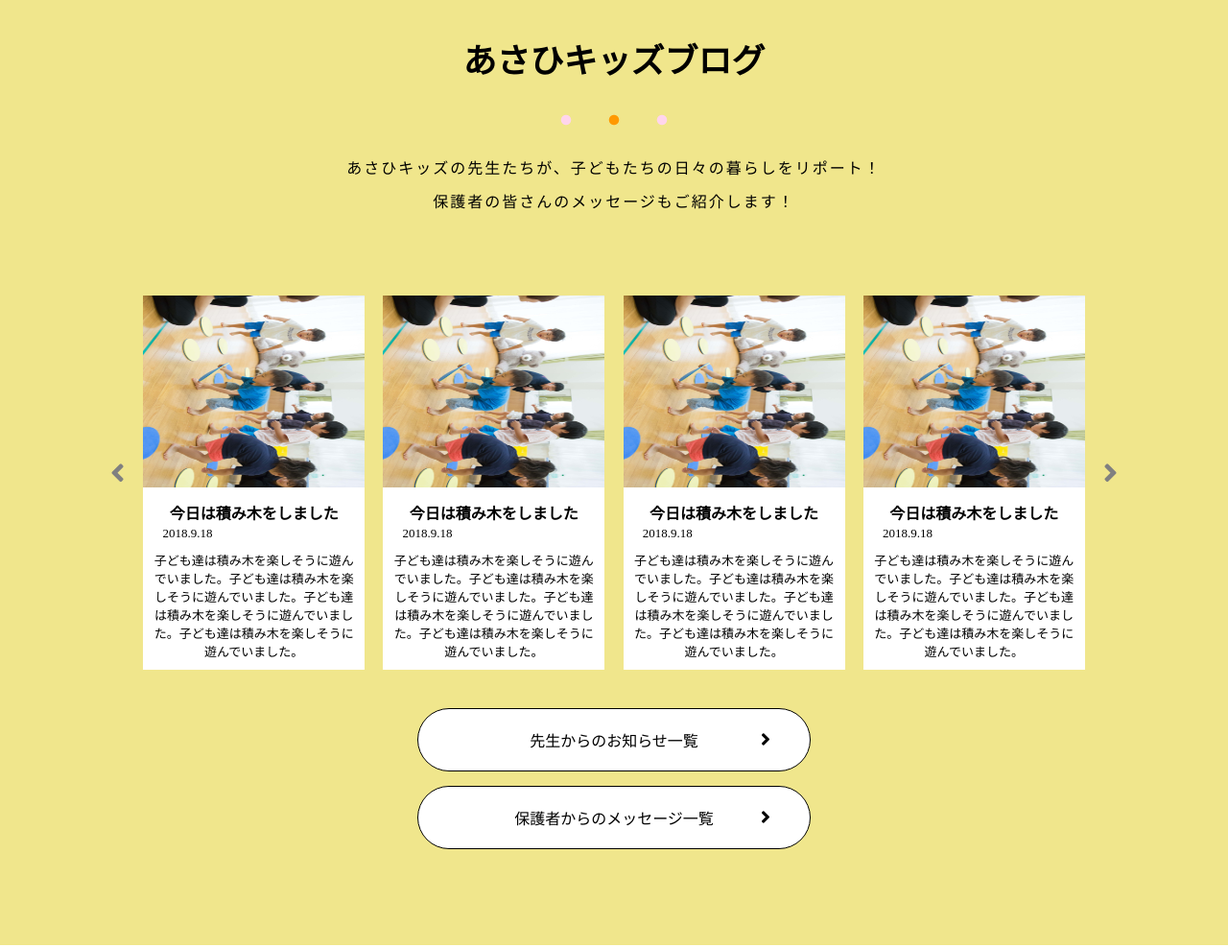
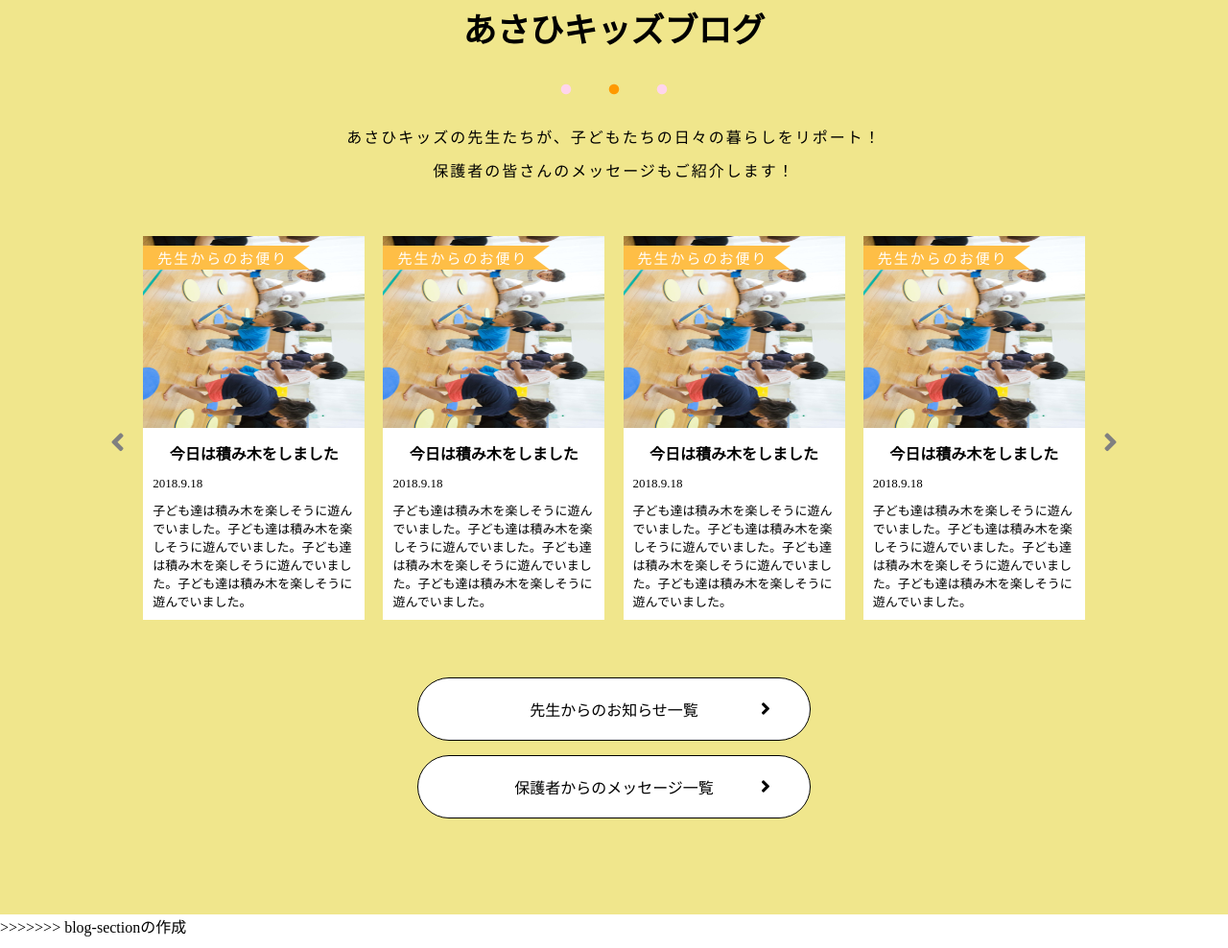
Before and after one commit to Oppai-creater/syunta-practice1, a plain HTML site: page index.html in a window 1280 px wide. Shown: the part 2276-3264 px from the top of the page at 96% size. Drawn offline with Linux system fonts and the light colour scheme.

Commit message:
blog-sectionの修正

```diff
--- a/assets/css/common.css
+++ b/assets/css/common.css
@@ -51,7 +51,7 @@ header{
 header .contact .mail-btn{
   background-color: #f2a1bf;
   padding: 20px;
-  color: white;
+  color: #fff;
   margin-left: 15px;
   margin-right: 20px;
   border-radius: 10px;
@@ -106,7 +106,7 @@ header .contact .mail-btn{
   width: 35%;
   padding: 20px;
   margin-top: 15px;
-  background-color: white;
+  background-color: #fff;
   text-align: center;
   border: 1px solid black;
   border-radius: 50px;
@@ -141,7 +141,7 @@ header .contact .mail-btn{
 }
 #main section .container .contents{
   margin-top: 50px;
-  margin-bottom: 20px;
+  margin-bottom: 60px;
 }
 #main section .contents > .content{
   width: 230px;
@@ -159,12 +159,58 @@ header .contact .mail-btn{
 }
 .card{
   width: 22%;
-  margin-top: 30px;
-  text-align: center;
-  background-color: white;
-  float: right;
+  background-color: #fff;
 }
-.card img{
+.card-img {
+  position: relative;
+}
+.card .card-img img{
   height: 200px;
   width: 100%;
 }
+.card .card-label{
+  display: inline-block;
+  padding: 2px 8px;
+  color: #fff;
+  background-color: pink;
+  letter-spacing: 2px;
+  text-align: center;
+  font-size: 15px;
+  color: #fff;
+  position: absolute;
+  top: 10px;
+  left: 0;
+}
+.card-label.ribon{
+  padding: 2px 3px 2px 15px;
+  background-color: rgb(254 190 70);
+}
+.card .card-label.ribon:after{
+  content: '';
+  border-bottom: solid 15px transparent;
+  border-left: solid 20px rgb(254 190 70);
+  position: absolute;
+  top: 0;
+  right: -20px;
+}
+.card .card-label.ribon:before{
+  content: '';
+  border-top: solid 15px transparent;
+  border-left: solid 20px rgb(254 190 70);
+  position: absolute;
+  right: -20px;
+  bottom: 0;
+}
+.card-title{
+  padding: 10px 0;
+  text-align: center;
+}
+.card .informations .public-date{
+  display: inline-block;
+  font-size: 13px;
+  padding: 0 10px;
+}
+.card-content{
+  padding: 10px;
+  font-size: 13px;
+}
--- a/assets/css/style.css
+++ b/assets/css/style.css
@@ -41,6 +41,9 @@
 }
 
 /* about */
+#about .content {
+  text-align: center;
+}
 #about .circle-image{
   display: inline-block;
   height: 230px;
@@ -50,37 +53,20 @@
   line-height: 310px;
   background-color: #FFD5EC;
 }
-#about .content {
-  text-align: center;
-}
-#about .content img{
-  width: 50%;
-  height: 50%;
-}
 /* column */
 #column {
   background: pink;
 }
-#blog{
-    background-color: #f0e68c;
+#about .content .circle-image img{
+  width: 50%;
+  height: 50%;
 }
-.blog-title{
-    margin-top: 10px;
-}
-.blog-date{
-    display: inline-block;
-    font-size: 13px;
-    padding-right: 60%;
-}
-.blog-text{
-    padding: 10px;
-    font-size: 13px;
+/* blog */
+section#blog{
+  background-color: #f0e68c;
 }
 .slide-btn {
-    padding-top: 200px;
-    font-size: 30px;
-    color: gray;
+  padding-top: 200px;
+  font-size: 30px;
+  color: gray;
 }
-.first{
-    margin-top: 40px;
-}
--- a/index.html
+++ b/index.html
@@ -252,41 +252,61 @@
                         <i class="fas fa-angle-left slide-btn"></i>
                     </a>
                     <div class="card">
-                        <img src="assets/img/main/image1.jpg">
-                        <div class="text-area">
-                            <h4 class="blog-title">今日は積み木をしました</h4>
-                            <p class="blog-date">2018.9.18</p>
-                            <p class="blog-text">
+                        <div class="card-img">
+                            <img src="assets/img/main/image1.jpg">
+                            <div class="card-label ribon">先生からのお便り</div>
+                        </div>
+                        <div class="card-contents">
+                            <h4 class="card-title">今日は積み木をしました</h4>
+                            <div class="informations">
+                                <p class="public-date">2018.9.18</p>
+                            </div>
+                            <p class="card-content">
                                 子ども達は積み木を楽しそうに遊んでいました。子ども達は積み木を楽しそうに遊んでいました。子ども達は積み木を楽しそうに遊んでいました。子ども達は積み木を楽しそうに遊んでいました。
                             </p>
                         </div>
                     </div>
                     <div class="card">
-                        <img src="assets/img/main/image1.jpg">
-                        <div class="text-area">
-                            <h4 class="blog-title">今日は積み木をしました</h4>
-                            <p class="blog-date">2018.9.18</p>
-                            <p class="blog-text">
+                        <div class="card-img">
+                            <img src="assets/img/main/image1.jpg">
+                            <div class="card-label ribon">先生からのお便り</div>
+                        </div>
+                        <div class="card-contents">
+                            <h4 class="card-title">今日は積み木をしました</h4>
+                            <div class="informations">
+                                <p class="public-date">2018.9.18</p>
+                            </div>
+                            <p class="card-content">
                                 子ども達は積み木を楽しそうに遊んでいました。子ども達は積み木を楽しそうに遊んでいました。子ども達は積み木を楽しそうに遊んでいました。子ども達は積み木を楽しそうに遊んでいました。
                             </p>
                         </div>
                     </div>
                     <div class="card">
-                        <img src="assets/img/main/image1.jpg">
-                        <div class="text-area">
-                            <h4 class="blog-title">今日は積み木をしました</h4>
-                            <p class="blog-date">2018.9.18</p>
-                            <p class="blog-text">
+                        <div class="card-img">
+                            <img src="assets/img/main/image1.jpg">
+                            <div class="card-label ribon">先生からのお便り</div>
+                        </div>
+                        <div class="card-contents">
+                            <h4 class="card-title">今日は積み木をしました</h4>
+                            <div class="informations">
+                                <p class="public-date">2018.9.18</p>
+                            </div>
+                            <p class="card-content">
                                 子ども達は積み木を楽しそうに遊んでいました。子ども達は積み木を楽しそうに遊んでいました。子ども達は積み木を楽しそうに遊んでいました。子ども達は積み木を楽しそうに遊んでいました。
                             </p>
                         </div>
                     </div>
                     <div class="card">
-                        <img src="assets/img/main/image1.jpg">
-                        <div class="text-area">
-                            <h4 class="blog-title">今日は積み木をしました</h4>
-                            <p class="blog-date">2018.9.18</p>
-                            <p class="blog-text">
+                        <div class="card-img">
+                            <img src="assets/img/main/image1.jpg">
+                            <div class="card-label ribon">先生からのお便り</div>
+                        </div>
+                        <div class="card-contents">
+                            <h4 class="card-title">今日は積み木をしました</h4>
+                            <div class="informations">
+                                <p class="public-date">2018.9.18</p>
+                            </div>
+                            <p class="card-content">
                                 子ども達は積み木を楽しそうに遊んでいました。子ども達は積み木を楽しそうに遊んでいました。子ども達は積み木を楽しそうに遊んでいました。子ども達は積み木を楽しそうに遊んでいました。
                             </p>
                         </div>
@@ -296,13 +316,13 @@
                     </a>
                 </div>
                 <a href="#">
-                    <div class="first link-btn">
+                    <div class="link-btn">
                         先生からのお知らせ一覧
                         <i class="fas fa-angle-right"></i>
                     </div>
                 </a>
                 <a href="#">
-                    <div class="second link-btn">
+                    <div class="link-btn">
                         保護者からのメッセージ一覧
                         <i class="fas fa-angle-right"></i>
                     </div>
```
